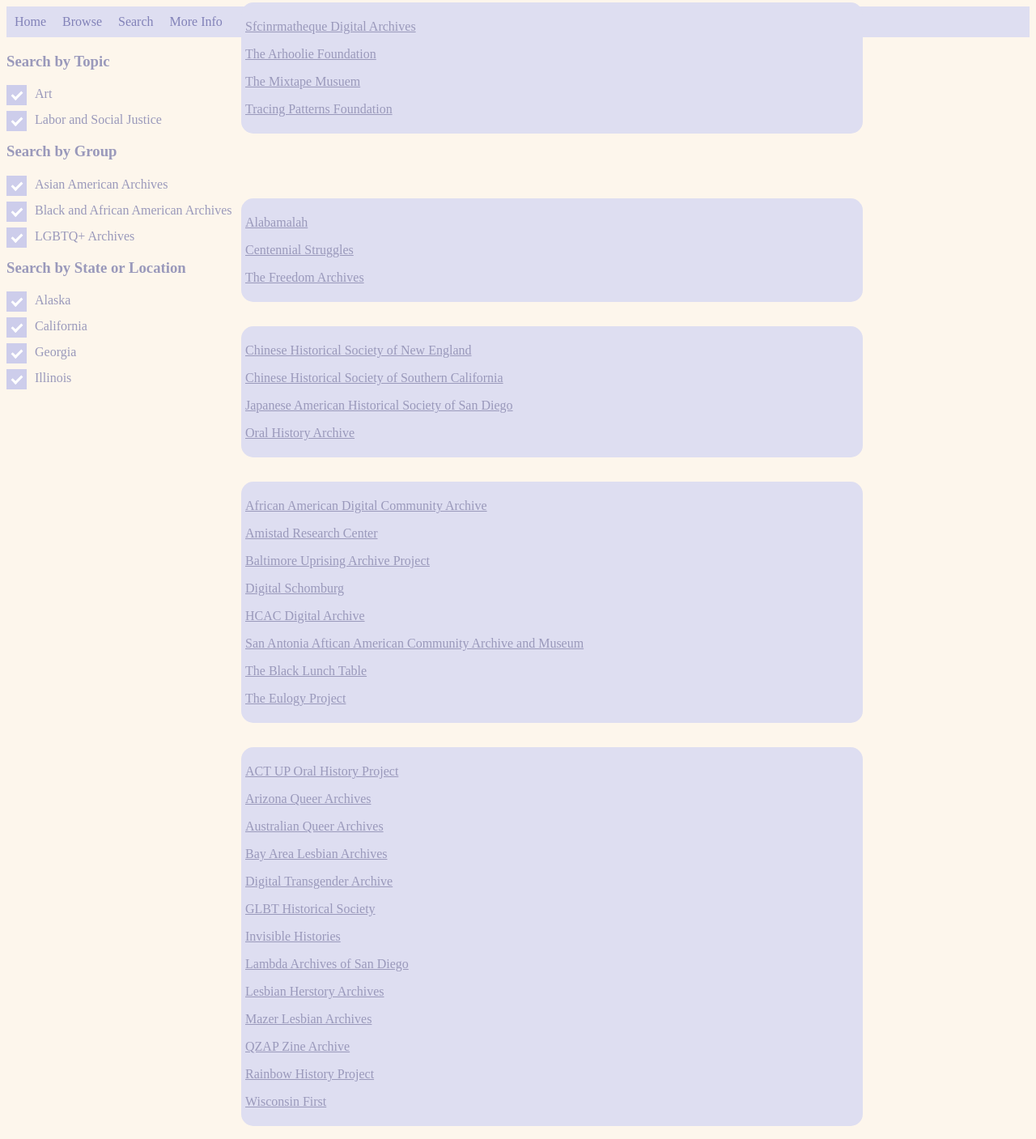
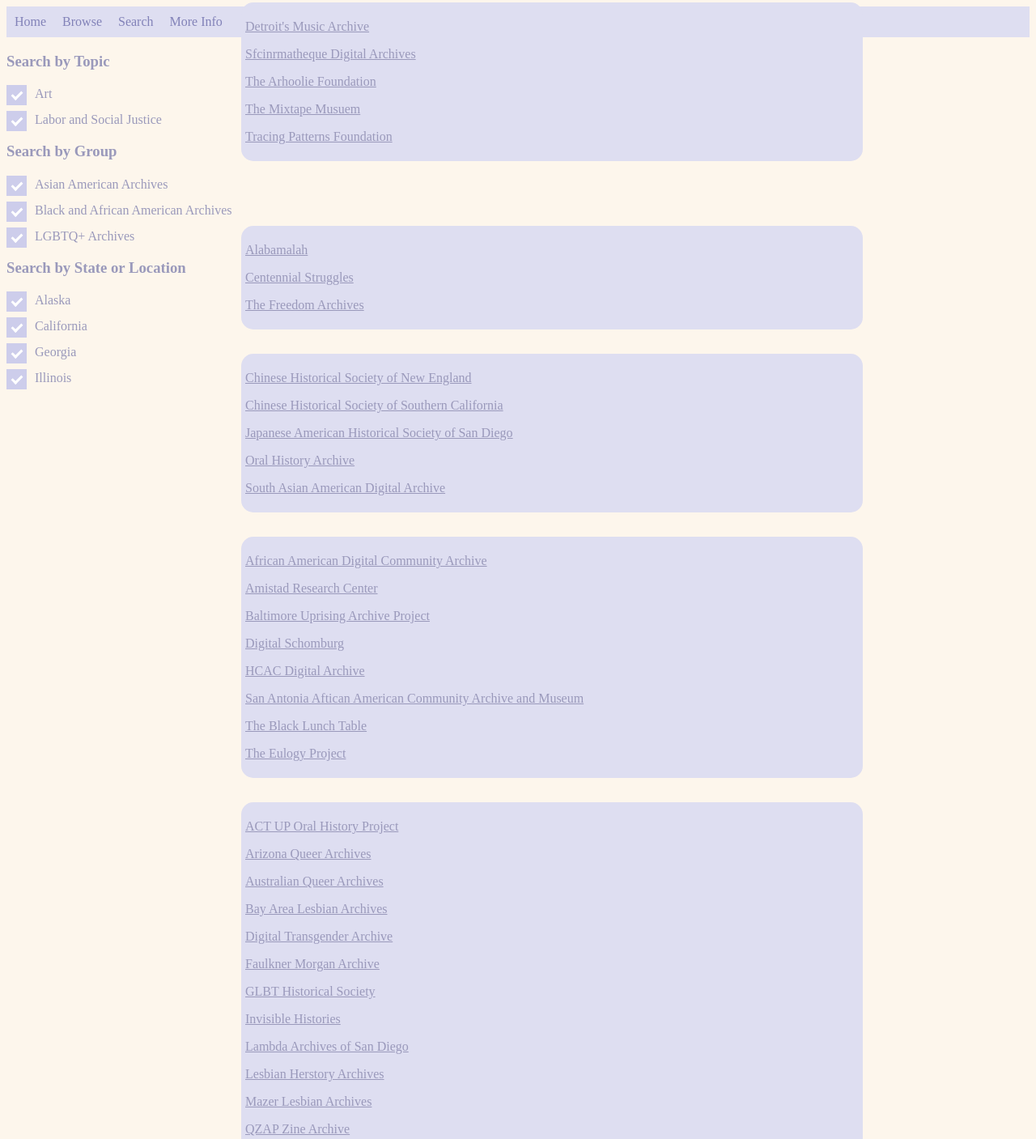
Before and after one commit to blankenship-j/personal_scrap, a plain HTML site: page search.html in a window 1280 px wide. Shown: the top 1407 px of the page at 81% size. Drawn offline with Linux system fonts and the light colour scheme.

Commit message:
Update search.html

```diff
--- a/search.html
+++ b/search.html
@@ -102,6 +102,7 @@
 
 	<!-- Art -->
 	<div id="checkbox-checked-Ta">
+		<p><a href="https://detroitsound.org/">Detroit's Music Archive</a></p>
 		<p><a href="https://archive.sfcinematheque.org/">Sfcinrmatheque Digital Archives</a></p>
  	 	<p><a href="https://arhoolie.org/">The Arhoolie Foundation</a></p>
 		<p><a href="https://mixtapemuseum.org/">The Mixtape Musuem</a></p>
@@ -127,6 +128,7 @@
  	 	<p><a href="https://chssc.org/">Chinese Historical Society of Southern California</a></p>
 		<p><a href="https://www.jahssd.org/">Japanese American Historical Society of San Diego</a></p>
   		<p><a href="https://ohms.mocanyc.org/">Oral History Archive</a></p>
+		<p><a href="https://www.saada.org/">South Asian American Digital Archive</a></p>
 	</div>
 
 	<!-- Black and African American Archives -->
@@ -148,6 +150,7 @@
   		<p><a href="https://queerarchives.org.au/">Australian Queer Archives</a></p>
   		<p><a href="https://www.bayarealesbianarchives.org/">Bay Area Lesbian Archives</a></p>
   		<p><a href="https://www.digitaltransgenderarchive.net/about/overview">Digital Transgender Archive</a></p>
+		<p><a href="https://www.faulknermorgan.org/">Faulkner Morgan Archive</a></p>
   		<p><a href="https://www.glbthistory.org/online-resources">GLBT Historical Society</a></p>
   		<p><a href="https://invisiblehistory.org/">Invisible Histories</a></p>
  	 	<p><a href="https://lambdaarchives.org/">Lambda Archives of San Diego</a></p>
```
